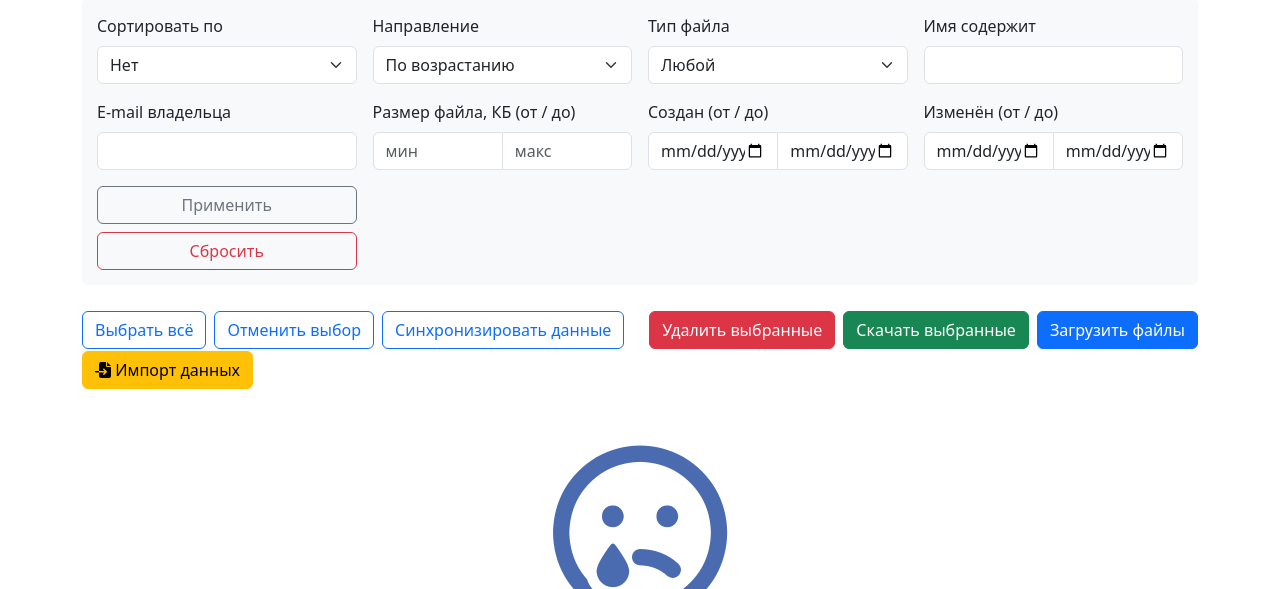
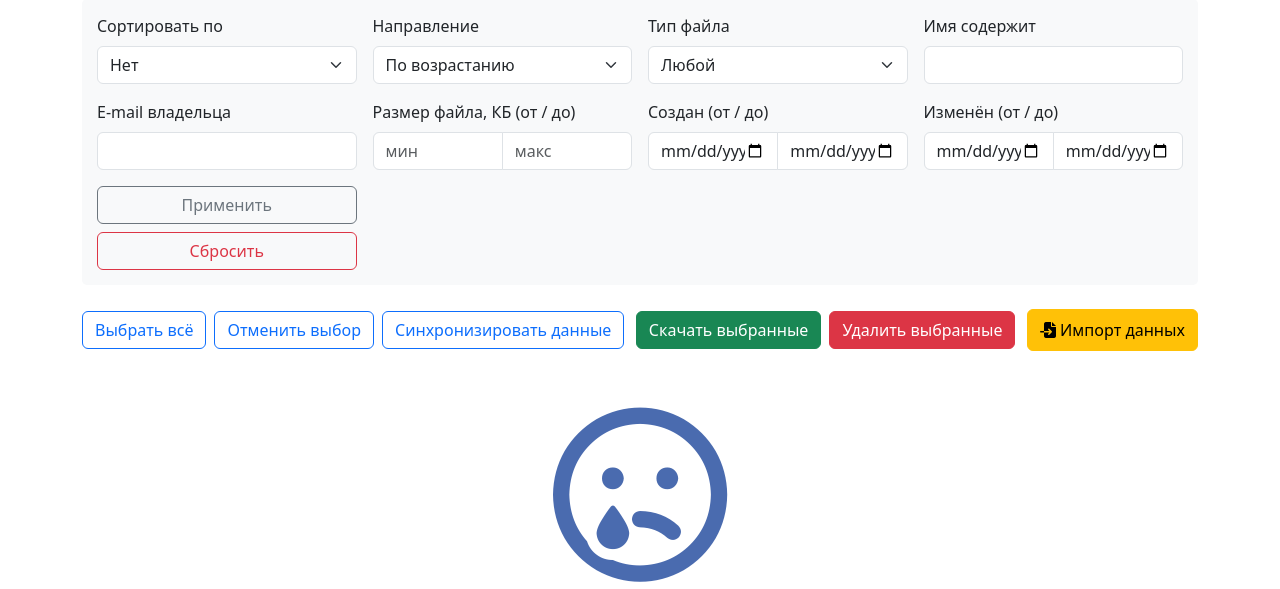
Before and after one commit to moevm/nosql1h25-gdwrapper, a Django app: page / in a window 1280 px wide. Shown: the part 111-700 px from the top of the page. Run offline with Django 3.2, Linux system fonts and the light colour scheme; data that the repository does not hold is empty; parts of the project's set-up code (start-up, migrations or seed data) failed here and were passed over.

Commit message:
removed unused buttons

```diff
--- a/templates/gdwrapper/index.html
+++ b/templates/gdwrapper/index.html
@@ -113,9 +113,8 @@
        onclick="refreshData(event)">Синхронизировать данные</a>
   </div>
   <div class="buttons-group mt-2 mt-md-0">
+    <button class="btn btn-success">Скачать выбранные</button>
     <button class="btn btn-danger">Удалить выбранные</button>
-    <button class="btn btn-success">Скачать выбранные</button>
-    <button class="btn btn-primary">Загрузить файлы</button>
   </div>
   {% if is_authenticated %}
     <button class="btn btn-info" data-bs-toggle="modal" data-bs-target="#exportModal">
@@ -261,9 +260,9 @@
           </div>
         </div>
       </div>
-      <div class="modal-footer">
-        <button class="btn btn-primary" type="button">Скачать</button>
-      </div>
+<!--      <div class="modal-footer">-->
+<!--        <button class="btn btn-primary" type="button">Скачать</button>-->
+<!--      </div>-->
     </div>
   </div>
 </div>
```
